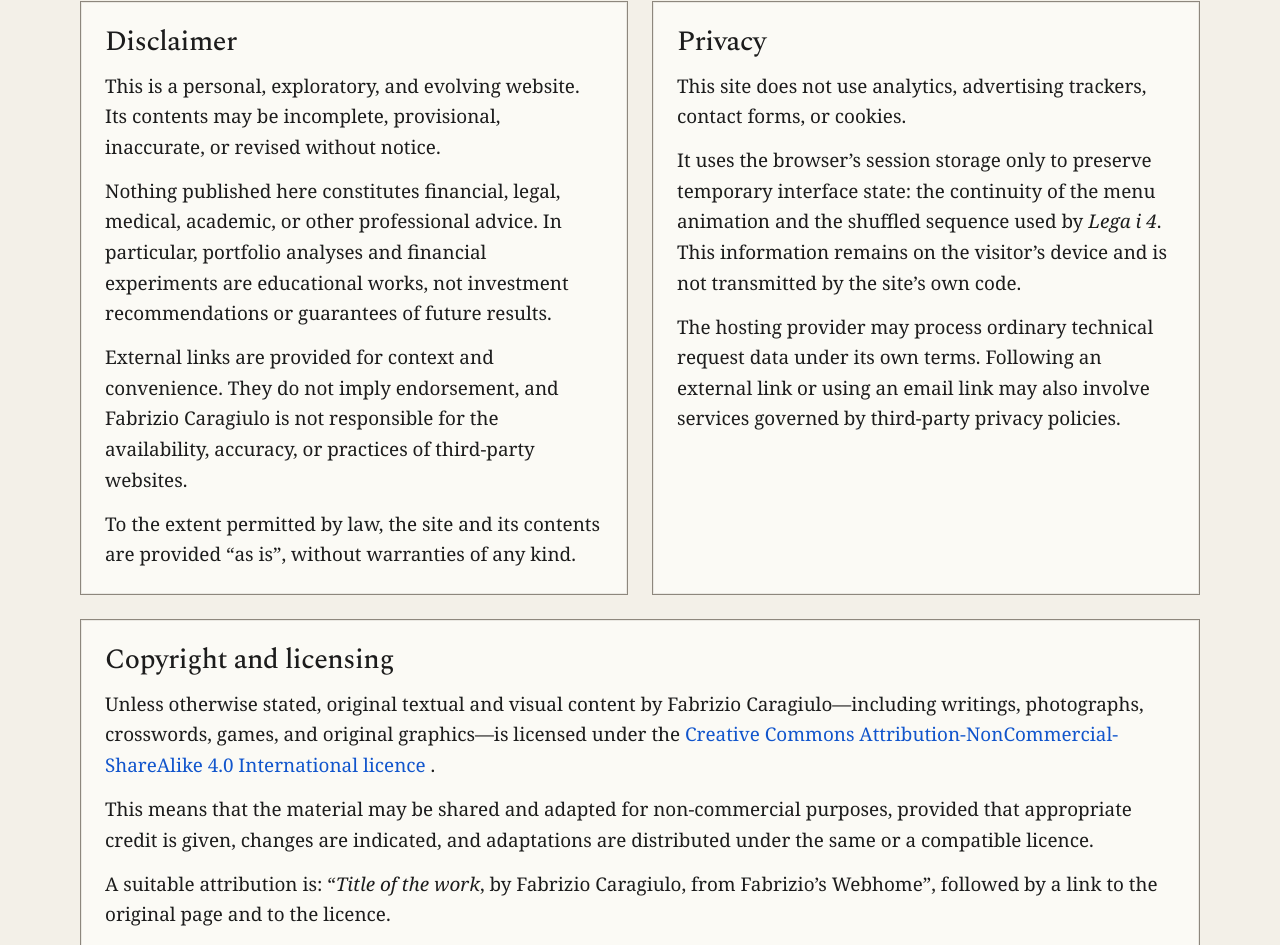
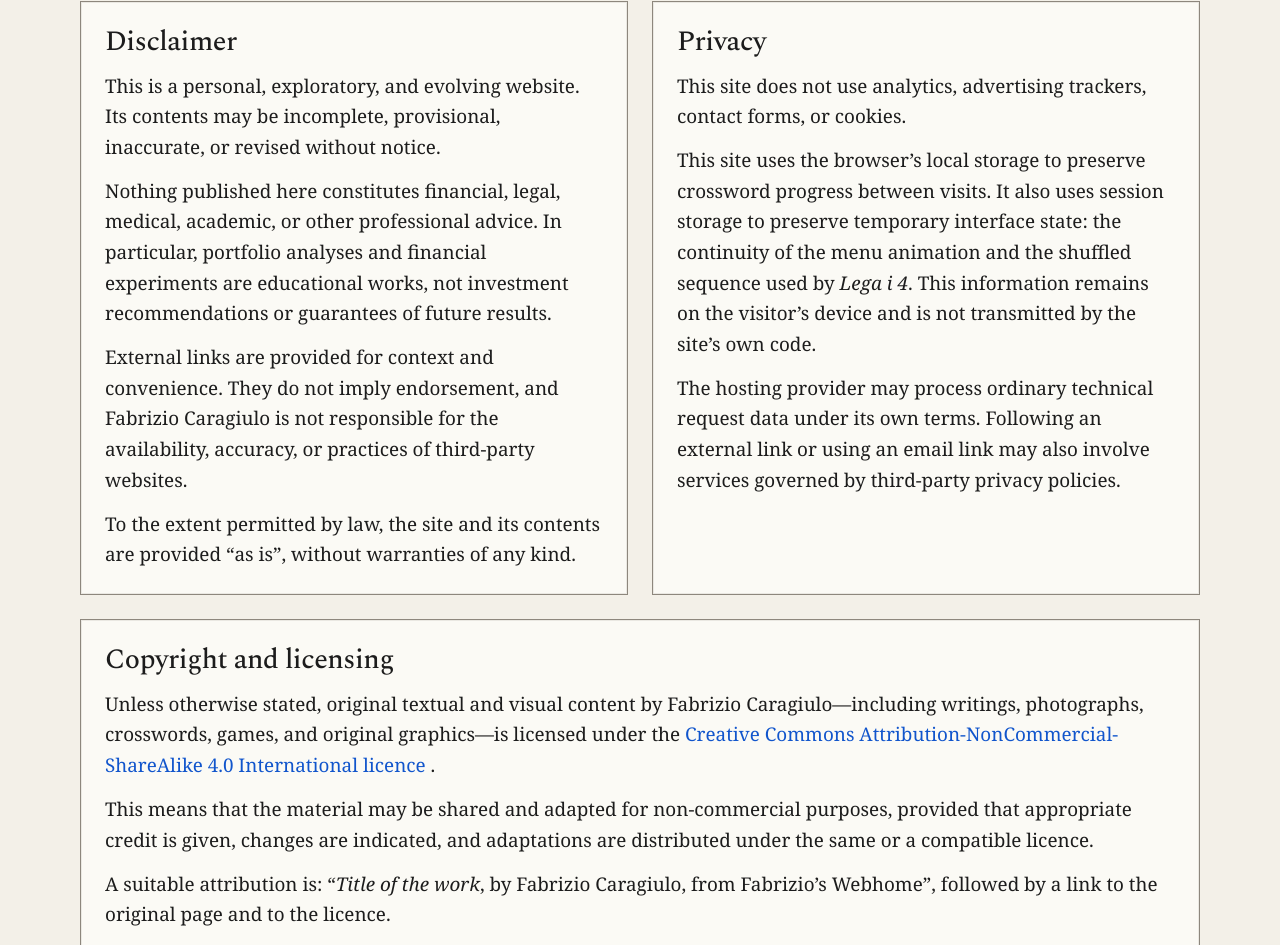
Before and after one commit to Giafazio/Giafazio.github.io, an Astro site: page /acknowledgements in a window 1280 px wide. Shown: the part 1987-2932 px from the top of the page. Built offline with nearby package versions, Linux system fonts and the light colour scheme; Astro itself is replaced by a stand-in of ours; a web font is replaced by a local one.

Commit message:
Log interactive crosswords update

```diff
--- a/src/pages/acknowledgements.astro
+++ b/src/pages/acknowledgements.astro
@@ -260,13 +260,14 @@ and a few necessary caveats.`}
       </p>
 
       <p>
-        It uses the browser’s session storage only to
-        preserve temporary interface state: the
-        continuity of the menu animation and the
-        shuffled sequence used by <i>Lega i 4</i>.
-        This information remains on the visitor’s
-        device and is not transmitted by the site’s
-        own code.
+        This site uses the browser’s local storage to
+        preserve crossword progress between visits. It
+        also uses session storage to preserve temporary
+        interface state: the continuity of the menu
+        animation and the shuffled sequence used by
+        <i>Lega i 4</i>. This information remains on the
+        visitor’s device and is not transmitted by the
+        site’s own code.
       </p>
 
       <p>
```
Also changed, not shown: src/content/log/crosswords-interactive.md (added, +23 -0 lines).
